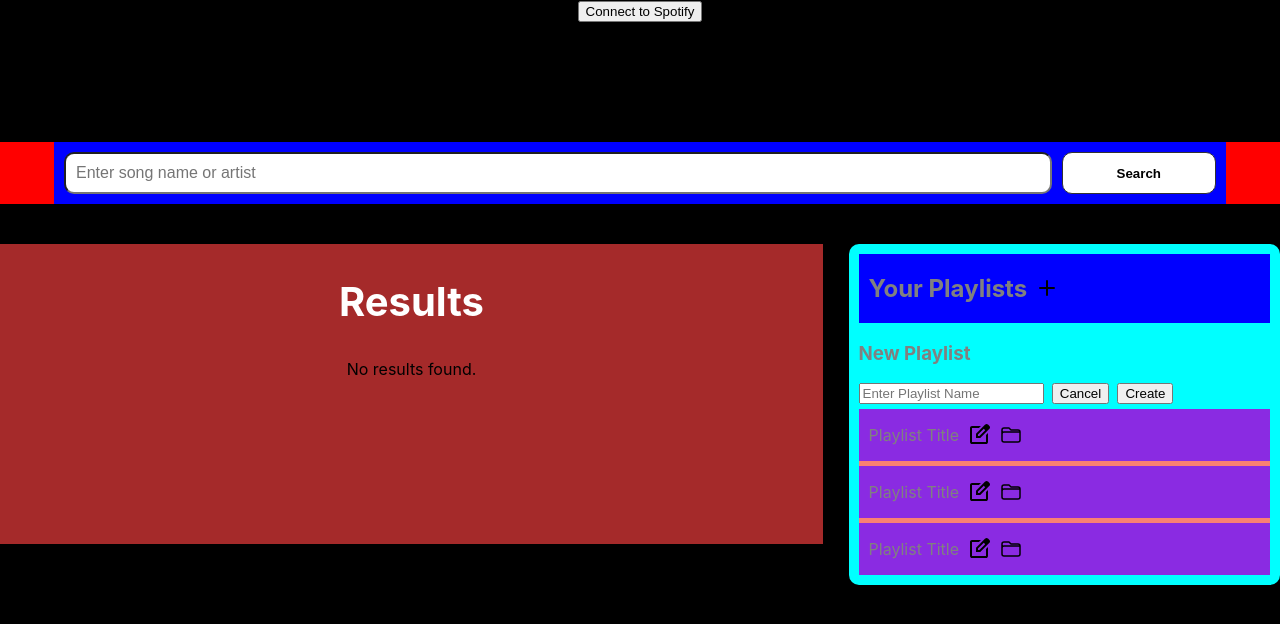
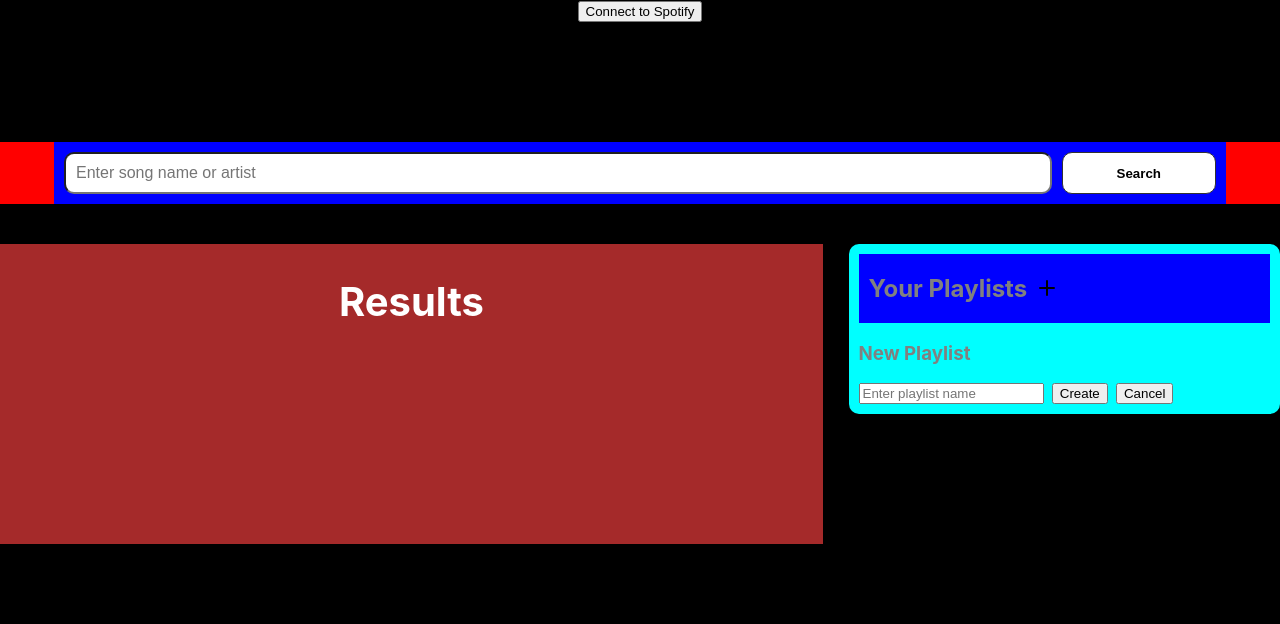
Before and after one commit to fivefootwan/playlistapp_practice, a React (Create React App) app: page / in a window 1280 px wide. Both pictures are taken after a click on the icon 1046 px from the left and 288 px from the top of the page. Shown: the top 624 px of the page. Built offline with nearby package versions, Linux system fonts and the light colour scheme.

Commit message:
Added create and sync playlist across app, playlist manager and searchresults

```diff
--- a/src/App.js
+++ b/src/App.js
@@ -1,18 +1,37 @@
 import './App.css';
 import SearchBar from './components/SearchBar';
 import SearchResult from './components/SearchResult';
-import Playlist from "./components/PlaylistManager";
+import PlaylistManager from "./components/PlaylistManager";
 import SpotifyLogin from './components/SpotifyLogin';
-import AddToPlaylist from "./components/ModalAddToPlaylist";
 import Callback from './Callback';
 import { BrowserRouter as Router, Routes, Route } from 'react-router-dom';
-import { useState } from 'react'; // ✅ add this
+import { useState } from 'react';
+
 
 function App() {
-  const [searchResults, setSearchResults] = useState([]); // ✅ step 1
+  const [searchResults, setSearchResults] = useState([]);
+  const [playlists, setPlaylists] = useState([]); // ← NEW
+
+  const addPlaylist = (name) => { // ← NEW
+    const newPlaylist = {
+      id: Date.now(),
+      name,
+      tracks: []
+    };
+    setPlaylists(prev => [...prev, newPlaylist]);
+  };
+
+  const addTrackToPlaylist = (track, playlistId) => { // ← NEW
+    setPlaylists(prev =>
+      prev.map(pl =>
+        pl.id === playlistId
+          ? { ...pl, tracks: [...pl.tracks, track] }
+          : pl
+      )
+    );
+  };
 
   function handleSearch(term) {
-    console.log("Received in App:", term);
     const accessToken = localStorage.getItem("access_token");
     if (!accessToken) {
       console.error("No access token — please log in to Spotify.");
@@ -26,8 +45,7 @@ function App() {
     })
       .then(res => res.json())
       .then(data => {
-        console.log("🎵 Search Results:", data.tracks.items);
-        setSearchResults(data.tracks.items); // ✅ step 2
+        setSearchResults(data.tracks.items);
       })
       .catch(err => {
         console.error("Spotify search failed", err);
@@ -41,13 +59,18 @@ function App() {
           path="/"
           element={
             <div className="App">
-              <div><SpotifyLogin /></div>
-              <header>
-                <SearchBar onSearch={handleSearch} />
-              </header>
+              <SpotifyLogin />
+              <SearchBar onSearch={handleSearch} />
               <div className="App-Body">
-                <SearchResult tracks={searchResults} /> {/* ✅ step 3 */}
-                <Playlist/>
+                <SearchResult
+                  tracks={searchResults}
+                  playlists={playlists} // ← NEW
+                  addTrackToPlaylist={addTrackToPlaylist} // ← NEW
+                />
+                <PlaylistManager
+                  playlists={playlists}
+                  addPlaylist={addPlaylist}
+                />
               </div>
             </div>
           }
--- a/src/components/ModalAddToPlaylist.js
+++ b/src/components/ModalAddToPlaylist.js
@@ -2,29 +2,29 @@ import React from 'react';
 import styles from './SearchResult.module.css';
 import {PlusIcon, OpenIcon, RemoveIcon, CloseIcon} from '../assets/Icons';
 
-export default function AddToPlaylist({onClose}) {
+function ModalAddToPlaylist({ playlists, track, onSelect, onClose }) { // ← NEW: props for action
   return (
     <div className={styles.PopUpBackdrop}>
      <div className={styles.AddToPlayList}>
 
 	    <div className={styles.AddToPlaylistHeader}>
-                    <h3>Add to Playlist</h3>
+	      <h3>Select a Playlist</h3>
 	      <CloseIcon className={styles.CrossClose} onClick={onClose} />
       </div>
 
       <div className={styles.Playlist}>
-                    <p>Playlist Name 1</p>
-                    <PlusIcon className={styles.AddAction}/> {/* this is where to connect with playlist */}
-                    <RemoveIcon className={styles.RemoveAction}/>
-                </div>
-
-                <div className={styles.Playlist}>
-                    <p>Playlist Name 2</p>
-                    <PlusIcon className={styles.AddAction}/> {/* this is where to connect with playlist */}
-                    <RemoveIcon className={styles.RemoveAction}/>
+	      <ul>
+	        {playlists.map((playlist) => (
+	          <li key={playlist.id}>
+	            {playlist.name}
+	            <button onClick={() => onSelect(playlist.id)}>Add</button> {/* ← NEW */}
+	          </li>
+	        ))}
+	      </ul>
 	    </div>
 
       </div>
-        </div>
-    );
-};
+    </div>);
+}
+
+export default ModalAddToPlaylist;
--- a/src/components/ModalCreatePlaylist.js
+++ b/src/components/ModalCreatePlaylist.js
@@ -1,20 +1,30 @@
-import React from 'react';
-import styles from './Playlist.module.css'
+import React, { useState } from 'react';
+import styles from './Playlist.module.css';
 
-export function ModalCreatePlaylist({ onClose, onCreate }) {
+function ModalCreatePlaylist({ onClose, onCreate }) { // ← NEW: receives props
+  const [inputValue, setInputValue] = useState(""); // ← NEW: local state
+
+  const handleCreate = () => {
+    if (inputValue.trim() !== "") {
+      onCreate(inputValue); // ← NEW: call parent
+    }
+  };
+
   return (
    <div className={styles.CreatePlayListModal}>
 	   <h3>New Playlist</h3>
 	     <div className={styles.CreateInput}>
 	      <input
 	        type="text"
-                placeholder="Enter Playlist Name"
-                className={styles.input}
+	        placeholder="Enter playlist name"
+	        value={inputValue} // ← NEW
+	        onChange={(e) => setInputValue(e.target.value)} // ← NEW
 	      />
-                <button onClick={onClose}>Cancel</button>
-                <button onClick={() => onCreate("hardcoded-name")}>Create</button>
+	      <button onClick={handleCreate}>Create</button> {/* ← NEW */}
+	      <button onClick={onClose}>Cancel</button> {/* ← NEW */}
     </div>
    </div>
+  );
+}
 
-      );
-};
+export default ModalCreatePlaylist;
--- a/src/components/PlaylistManager.js
+++ b/src/components/PlaylistManager.js
@@ -1,76 +1,46 @@
-import React, {useState} from 'react';
-import ReactDOM from 'react-dom/client';
+import React, { useState } from 'react';
 import styles from './Playlist.module.css';
-import RenamePlaylist from './ModalRenamePlaylist'
+import RenamePlaylist from './ModalRenamePlaylist';
 import ShowPlaylist from './ModalShowPlaylist';
-import {PlusIcon, OpenIcon, EditIcon} from '../assets/Icons';
-import {ModalCreatePlaylist} from './ModalCreatePlaylist';
+import { PlusIcon, OpenIcon, EditIcon } from '../assets/Icons';
+import ModalCreatePlaylist from './ModalCreatePlaylist';
 
-function Playlist() {
-    const [isModalCreateOpen, setIsModalCreateOpen] = useState(false);
+
+function PlaylistManager({ playlists, addPlaylist }) { // ← UPDATED: function name matches file
+  const [isModalCreateOpen, setIsModalCreateOpen] = useState(false); // ← NEW
   const [showModal, setModalShowModal] = useState(false);
   const [renamePlaylistModal, setRenamePlaylistModal] = useState(false);
 
-
   return (
     <div className={styles.PlaylistsContainer}>
-
       <div className={styles.PlaylistHeader}>
         <h2>Your Playlists</h2>
-                {/* <button className={styles.CreatePlaylist} type="button">New Playlist</button> */}
-                <PlusIcon onClick={() => setIsModalCreateOpen(true)} />
+        <PlusIcon onClick={() => setIsModalCreateOpen(true)} /> {/* ← NEW */}
       </div>
 
-            {isModalCreateOpen && ( //if isModalOpen is true then render the component below
+      <div className={styles.Playlists}> {/* ← NEW */}
+        {playlists.map((playlist) => (
+          <div key={playlist.id} className={styles.Playlist}>
+            <p>{playlist.name}</p>
+            <EditIcon onClick={() => setRenamePlaylistModal(true)}/>
+            <OpenIcon onClick={() => setModalShowModal(true)} />
+            {renamePlaylistModal && (
+            <RenamePlaylist onClose={() => setRenamePlaylistModal(false)} /> )}
+          </div>
+        ))}
+      </div>
+
+      {isModalCreateOpen && (
         <ModalCreatePlaylist
           onClose={() => setIsModalCreateOpen(false)}
-                onCreate={(playlistName) => {
-                console.log("Create playlist with name:", playlistName);
-                setIsModalCreateOpen(false);
+          onCreate={(name) => {
+            addPlaylist(name); // ← NEW
+            setIsModalCreateOpen(false); // ← NEW
           }}
         />
       )}
+    </div>
+  );
+}
 
-
-            <div className={styles.Playlists}>
-                <div className={styles.Playlist}>
-                    <p>Playlist Title</p>
-                    {/* <button className={styles.OpenPlaylist} type="button">Open Playlist</button> */}
-                    <EditIcon onClick={() => setRenamePlaylistModal(true)}/>
-                    <OpenIcon onClick={() => setModalShowModal(true)} />
-                    {renamePlaylistModal && (
-                    <RenamePlaylist onClose={() => setRenamePlaylistModal(false)} />
-                    )}
-                </div>
-
-                <div className={styles.Playlist}>
-                    <p>Playlist Title</p>
-                    {/* <button className={styles.OpenPlaylist} type="button">Open Playlist</button> */}
-                    <EditIcon onClick={() => setRenamePlaylistModal(true)}/>
-                    <OpenIcon onClick={() => setModalShowModal(true)} />
-                    {renamePlaylistModal && (
-                    <RenamePlaylist onClose={() => setRenamePlaylistModal(false)} />
-                    )}
-                </div>
-
-                <div className={styles.Playlist}>
-                <p>Playlist Title</p>
-                    {/* <button className={styles.OpenPlaylist} type="button">Open Playlist</button> */}
-                    <EditIcon onClick={() => setRenamePlaylistModal(true)}/>
-                    <OpenIcon onClick={() => setModalShowModal(true)} />
-                    {renamePlaylistModal && (
-                    <RenamePlaylist onClose={() => setRenamePlaylistModal(false)} />
-                    )}
-                </div>
-
-            </div>
-            {showModal && (
-            <ShowPlaylist onClose={() => setModalShowModal(false)} />
-            )}
-
-        </div>
-    )
-
-};
-
-export default Playlist;
+export default PlaylistManager;
--- a/src/components/SearchResult.js
+++ b/src/components/SearchResult.js
@@ -1,28 +1,50 @@
 import React, { useState } from 'react';
 import styles from './SearchResult.module.css';
-import AddToPlaylist from './ModalAddToPlaylist';
+import ModalAddToPlaylist from './ModalAddToPlaylist';
+import { PlusIcon } from '../assets/Icons';
 
-function SearchResult({ tracks }) {
-  const [showAddModal, setShowAddModal] = useState(false);
+function SearchResult({ tracks, playlists, addTrackToPlaylist }) {
+  const [selectedTrack, setSelectedTrack] = useState(null); // ← NEW
+  const [isModalOpen, setIsModalOpen] = useState(false); // ← NEW
+
+  const handleAddToPlaylist = (track) => { // ← NEW
+    setSelectedTrack(track);
+    setIsModalOpen(true);
+  };
+
+  const handleSelectPlaylist = (playlistId) => { // ← NEW
+    addTrackToPlaylist(selectedTrack, playlistId);
+    setIsModalOpen(false);
+    setSelectedTrack(null);
+  };
 
   return (
     <div className={styles.Result}> {/* ✅ Always render container to keep layout consistent */}
       <h2 className={styles.ResultTitle}>Results</h2>
 
-      {(!tracks || tracks.length === 0) ? ( // ✅ Conditional content rendering only
-        <p>No results found.</p>            // ✅ Instead of returning early, show message here
-      ) : (
-        tracks.map(track => (
-          <div key={track.id} className={styles.Tracklist}>
-            <span className={styles.SongTitle}>{track.name}</span>
-            <span className={styles.ArtistName}>{track.artists[0].name}</span>
-        <button className={styles.PlayButton}>Play</button>
-            <button className={styles.AddToPlaylistButton} onClick={() => setShowAddModal(true)}>Save to Playlist</button>
-            <hr className={styles.Line} />
+      {tracks.map((track) => (
+        <div key={track.id} className={styles.TrackItem}>
+          <div className={styles.TrackInfo}>
+            <p>{track.name}</p>
+            <p>{track.artists[0].name}</p>
           </div>
-        ))
-      )}
-    {showAddModal && <AddToPlaylist onClose={() => setShowAddModal(false)} />}
+          <button
+            className={styles.AddToPlaylistButton}
+            onClick={() => handleAddToPlaylist(track)} // ← NEW
+          >
+            <PlusIcon />
+          </button>
+          <hr className={styles.Line} />
+        </div>
+      ))}
+
+    {isModalOpen && (
+        <ModalAddToPlaylist
+          playlists={playlists} // ← NEW
+          track={selectedTrack} // ← NEW
+          onSelect={handleSelectPlaylist} // ← NEW
+          onClose={() => setIsModalOpen((false))} />)}
+
     </div>
   );
 }
```
Lines whose indentation alone changed are shown as unchanged.
